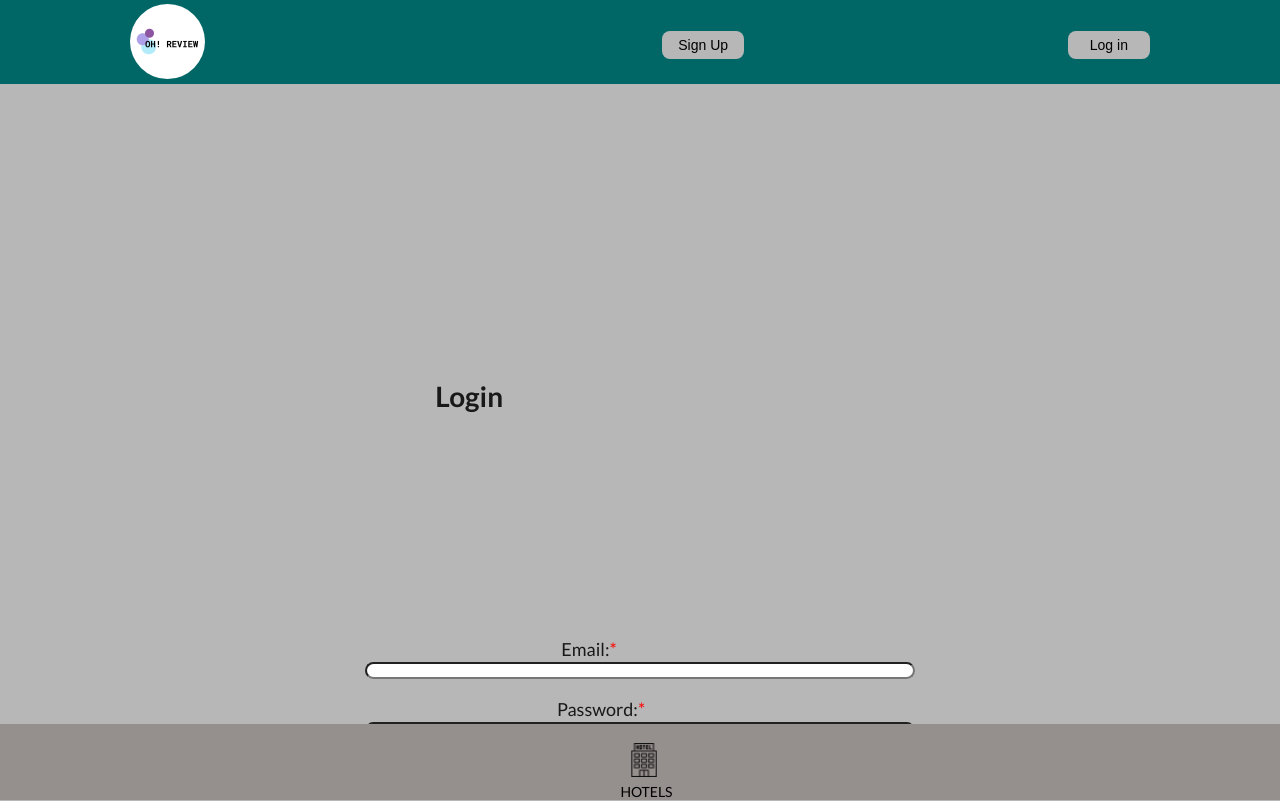
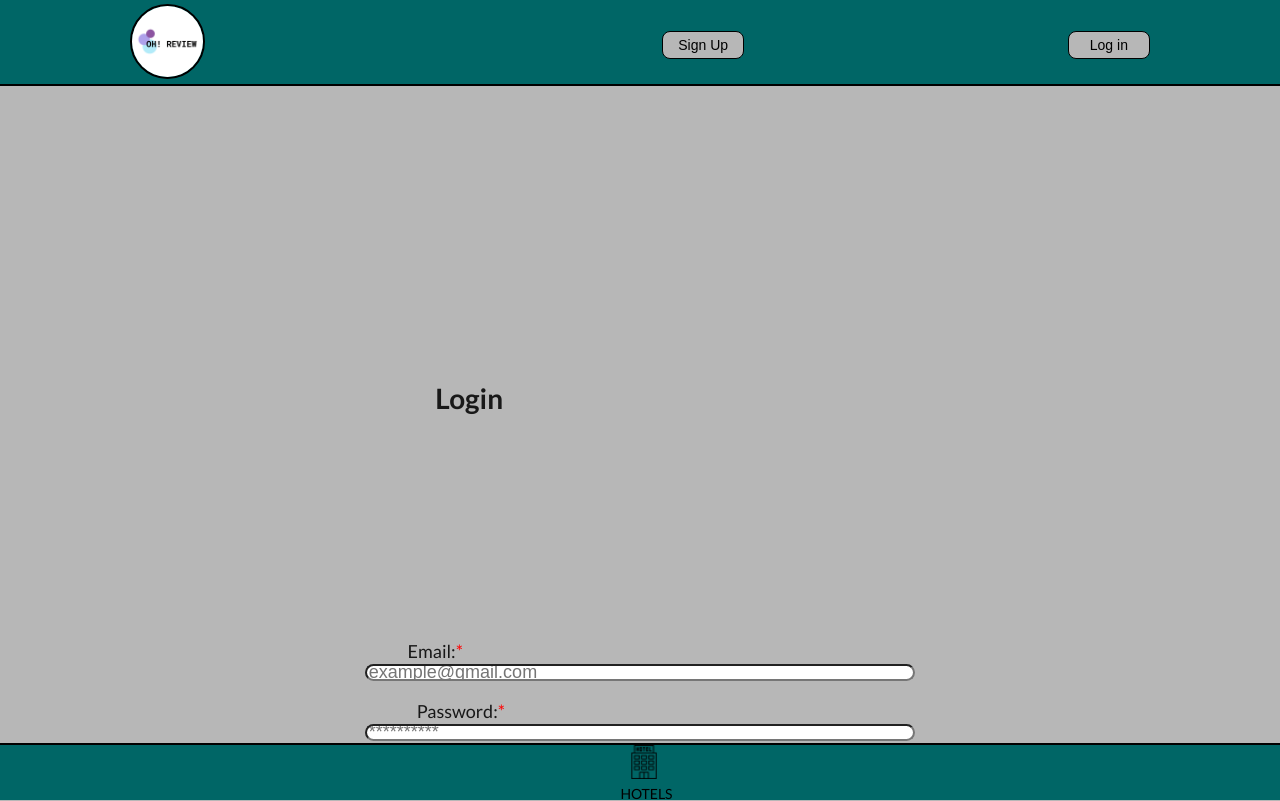
Before and after one commit to sergillorente/m3-project-client, a React (Create React App) app: page /login in a window 1280 px wide. Shown: the top 801 px of the page. Built offline with nearby package versions, Linux system fonts and the light colour scheme; no server answers.

Commit message:
Doing the build to create an app externally from the localhost

```diff
--- a/src/components/Footer/Footer.js
+++ b/src/components/Footer/Footer.js
@@ -2,7 +2,7 @@ import React from 'react'
 import { Link } from 'react-router-dom';
 import { withAuth } from '../../context/auth-context';
 
-import './Footer.css'
+import './Footer.scss'
 
 import { IconDesign } from '../../styles/elements'
 
--- a/src/components/Footer/Footer.css
+++ b/src/components/Footer/Footer.scss
@@ -1,3 +1,5 @@
+@import '../../pages/Presentation/Presentation.scss';
+
 .footer {
     display: flex;
     flex-direction: row;
@@ -7,8 +9,9 @@
     position: fixed;
     bottom: 0;
     width: 100%;
-    height: 76px;
-    background-color: rgb(149, 143, 142);
+    height: 57px;
+    background-color: $dark-green;
+    border-top: 2px solid black;
 }
 
 #icon-hotels {
@@ -27,7 +30,7 @@
 #icon-hotels-logout {
     display: flex;
     flex-direction: column;
-    margin-top: 21px;
+    margin-top: 3px;
     margin-right: 5px;
     margin-left: 18px;
     color: black;
--- a/src/components/HotelCard/HotelCard.scss
+++ b/src/components/HotelCard/HotelCard.scss
@@ -57,6 +57,7 @@
 
     &:hover {
         color: white;
+        background-color: $dark-gray;
         cursor: pointer;
     }
 }
--- a/src/components/NavBar/NavBar.scss
+++ b/src/components/NavBar/NavBar.scss
@@ -4,6 +4,7 @@
     background-color: $dark-green;
     display: flex;
     justify-content: space-around;
+    border-bottom: 2px solid black;
 }
 
 .logo {
@@ -11,6 +12,7 @@
     height: auto;
     border-radius: 50%;
     margin-top: 4px;
+    border: 2px solid black;
     cursor: pointer;
 }
 
@@ -20,6 +22,7 @@
     height: 28px;
     border: none;
     color: black;
+    border: 1px solid black;
     background-color: $light-gray;
     border-radius: 8px;
     font-size: 14px;
@@ -34,6 +37,7 @@
 
 #signup {
     margin-left: 240%;
+    border: 1px solid black;
 }
 
 .username-name {
--- a/src/pages/Login/Login.js
+++ b/src/pages/Login/Login.js
@@ -4,7 +4,7 @@ import Footer from "../../components/Footer/Footer";
 import NavBar from "../../components/NavBar/NavBar";
 import { withAuth } from './../../context/auth-context';
 
-import './Login.css'
+import './Login.scss'
 
 class Login extends Component {
   state = { email: "", password: "" };
@@ -31,10 +31,10 @@ class Login extends Component {
         <form className="login-form" onSubmit={this.handleFormSubmit}>
 
           <label id="email-l">Email:</label>
-          <input id="input-form" required type="email" name="email" value={email} onChange={this.handleChange}/>
+          <input id="input-form" required type="email" name="email" placeholder="example@gmail.com" value={email} onChange={this.handleChange}/>
 
           <label id="password-l">Password:</label>
-          <input id="input-form" required type="password" name="password" value={password} onChange={this.handleChange} />
+          <input id="input-form" required type="password" name="password" placeholder="**********" value={password} onChange={this.handleChange} />
 
           <input id="login-btn" type="submit" value="Login" />
         </form>
--- a/src/pages/Login/Login.css
+++ b/src/pages/Login/Login.scss
@@ -15,7 +15,7 @@
 }
 
 #email-l {
-    margin-right: 102px;
+    margin-right: 32%;
     margin-top: 20px;
     margin-bottom: 3px;
 }
@@ -25,7 +25,7 @@
 }
 
 #password-l {
-    margin-right: 78px;
+    margin-right: 28%;
     margin-top: 20px;
     margin-bottom: 3px;
 }
@@ -37,7 +37,7 @@
 #input-form {
     border-radius: 16px;
     width: 43%;
-    height: 17px;
+    height: 27px;
 }
 
 #login-btn {
@@ -51,6 +51,7 @@
     font-size: 22px;
     outline: none;
     border: 1px solid black;
+    cursor: pointer;
 }
 
 #to-signup {
--- a/src/pages/Presentation/Presentation.scss
+++ b/src/pages/Presentation/Presentation.scss
@@ -30,6 +30,7 @@ $light-gray:#b7b7b7;
         margin-top: 19%;
         padding: 14px 23px;
         z-index: 1;
+        box-shadow: 5px 5px 15px;
         background: $dark-gray;
 
         &::before {
@@ -61,6 +62,7 @@ $light-gray:#b7b7b7;
     height: auto;
     border-radius: 50%;
     margin-top: 12%;
+    box-shadow: 5px 5px 15px;
 }
 
 .p-comments {
--- a/src/pages/Signup/Signup.js
+++ b/src/pages/Signup/Signup.js
@@ -4,7 +4,7 @@ import Footer from "../../components/Footer/Footer";
 import NavBar from "../../components/NavBar/NavBar";
 import { withAuth } from './../../context/auth-context';
 
-import './Signup.css'
+import './Signup.scss'
 
 class Signup extends Component {
   state = {
```
Also changed, not shown: src/pages/Signup/Signup.scss (renamed from src/pages/Signup/Signup.css).
